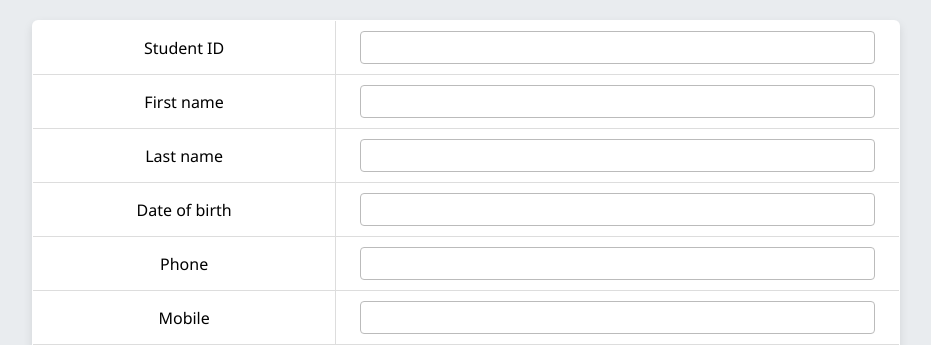
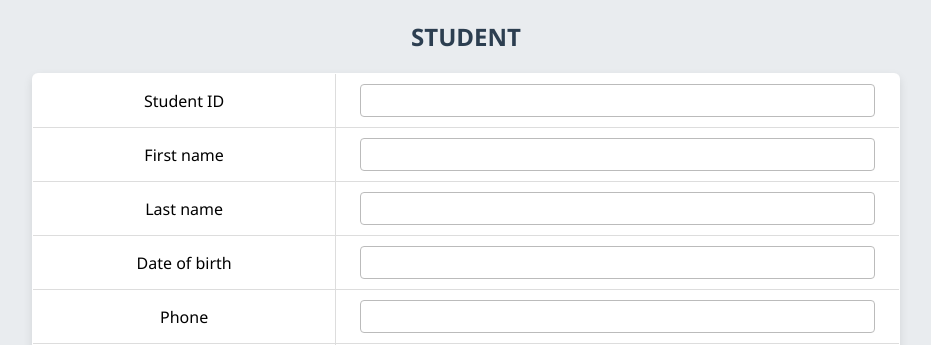
Before and after one commit to shrutidevelops/School-Management-System, a PHP site: page /student.php in a window 1280 px wide. Shown: the top 345 px of the page, without its empty margins (174-1105 px from the left). Run offline with PHP 8.4, Linux system fonts and the light colour scheme; data that the repository does not hold is empty.

Commit message:
Update student.php

```diff
--- a/student.php
+++ b/student.php
@@ -285,6 +285,7 @@ input[type="submit"]:hover, input[type="button"]:hover {
 
 echo '<form name=f method=post action=student.php>
 <body>
+<h2 align="center">STUDENT </h2>
 <table border=1 align=center>
 <tr>
     <td>Student ID</td>
```
